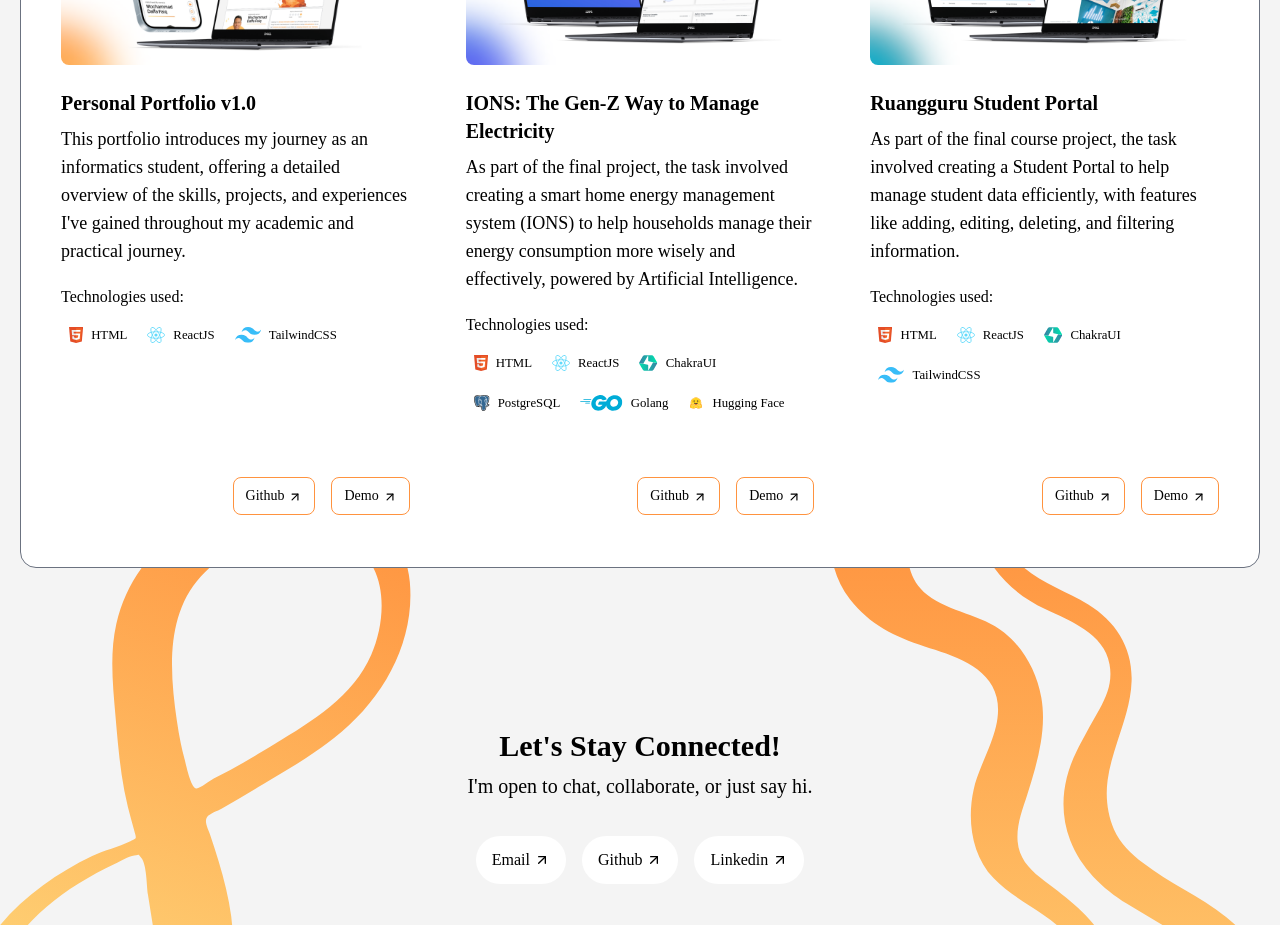
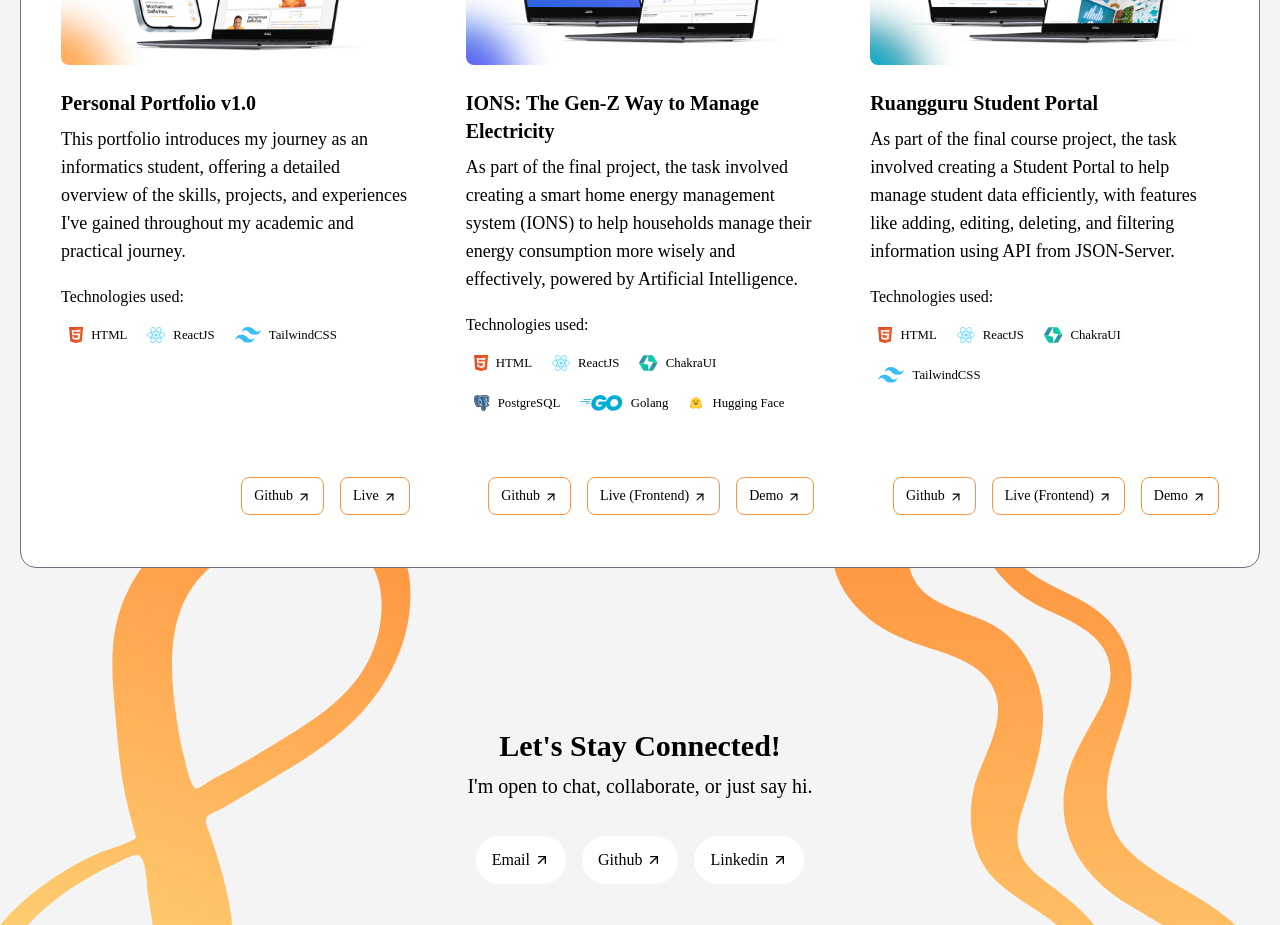
Before and after one commit to daffafaiqhs/personal-portfolio, a React (Vite) app: page / in a window 1280 px wide. Shown: the part 2560-3485 px from the top of the page. Built offline with nearby package versions, Linux system fonts and the light colour scheme; a web font is replaced by a local one.

Commit message:
chore: fill in all of the project item link

```diff
--- a/src/components/section/Projects.jsx
+++ b/src/components/section/Projects.jsx
@@ -70,9 +70,9 @@
         </div>
       </div>
       <div className="flex items-center justify-end gap-4 text-sm">
-        {Object.keys(project.link).map((key) => {
-          if (project.link[key] !== "") {
-            return (
+        {Object.keys(project.link)
+          .filter((key) => project.link[key] !== "")
+          .map((key) => (
             <motion.a
               key={key}
               href={project.link[key]}
@@ -89,9 +89,7 @@
                 <FiArrowUpRight />
               </div>
             </motion.a>
-            );
-          }
-        })}
+          ))}
       </div>
     </motion.div>
   );
--- a/src/portfolioContent.jsx
+++ b/src/portfolioContent.jsx
@@ -175,7 +175,10 @@
     tech: ["HTML", "ReactJS", "TailwindCSS"],
     image: projectImage.CoverPersonalPortfolio,
     imageALT: "personal portfolio cover",
-    link: { github: "a", demo: "a" },
+    link: {
+      github: "https://github.com/daffafaiqhs/personal-portfolio",
+      live: "https://daffaiq.com/",
+    },
   },
   {
     title: "IONS: The Gen-Z Way to Manage Electricity",
@@ -191,15 +194,23 @@
     ],
     image: projectImage.CoverIONS,
     imageALT: "IONS: The Gen-Z Way to Manage Electricity cover",
-    link: { github: "a", demo: "a" },
+    link: {
+      github: "https://github.com/daffafaiqhs/ions",
+      "live (Frontend)": "https://ions.daffaiq.com/",
+      demo: "https://drive.google.com/file/d/1x2pn_VfSvDWR_5juuSbHgDQP1Hm4FSDB/view?usp=sharing",
+    },
   },
   {
     title: "Ruangguru Student Portal",
     description:
-      "As part of the final course project, the task involved creating a Student Portal to help manage student data efficiently, with features like adding, editing, deleting, and filtering information.",
+      "As part of the final course project, the task involved creating a Student Portal to help manage student data efficiently, with features like adding, editing, deleting, and filtering information using API from JSON-Server.",
     tech: ["HTML", "ReactJS", "ChakraUI", "TailwindCSS"],
     image: projectImage.CoverStudentPortal,
     imageALT: "ruangguru student portal cover",
-    link: { github: "a", demo: "a" },
+    link: {
+      github: "https://github.com/daffafaiqhs/student-portal",
+      "live (Frontend)": "https://studentportal.daffaiq.com/",
+      demo: "https://drive.google.com/file/d/1Bpr3n178F14UltxffcNBhWI8E20LlRrT/view?usp=sharing",
+    },
   },
 ];
```
Lines whose indentation alone changed are shown as unchanged.
